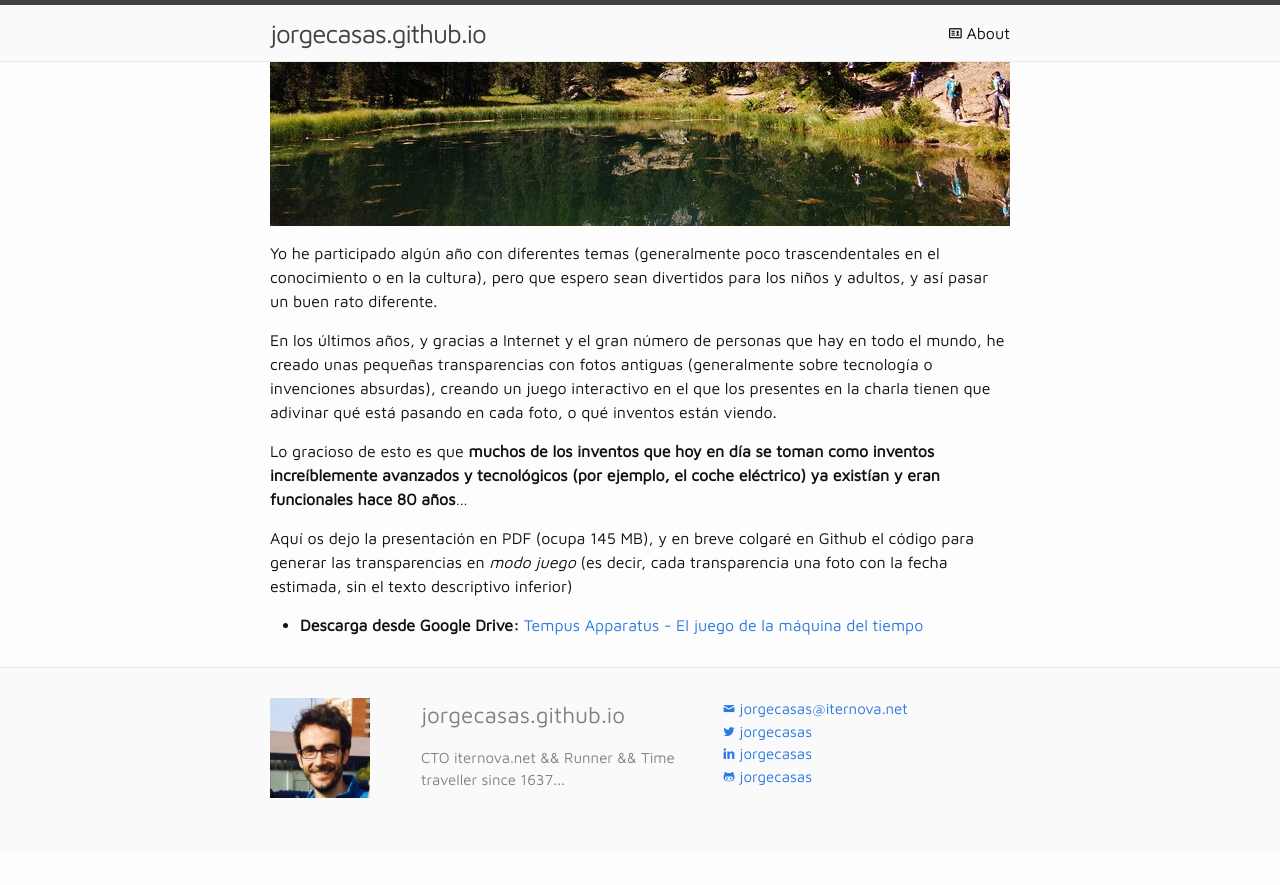
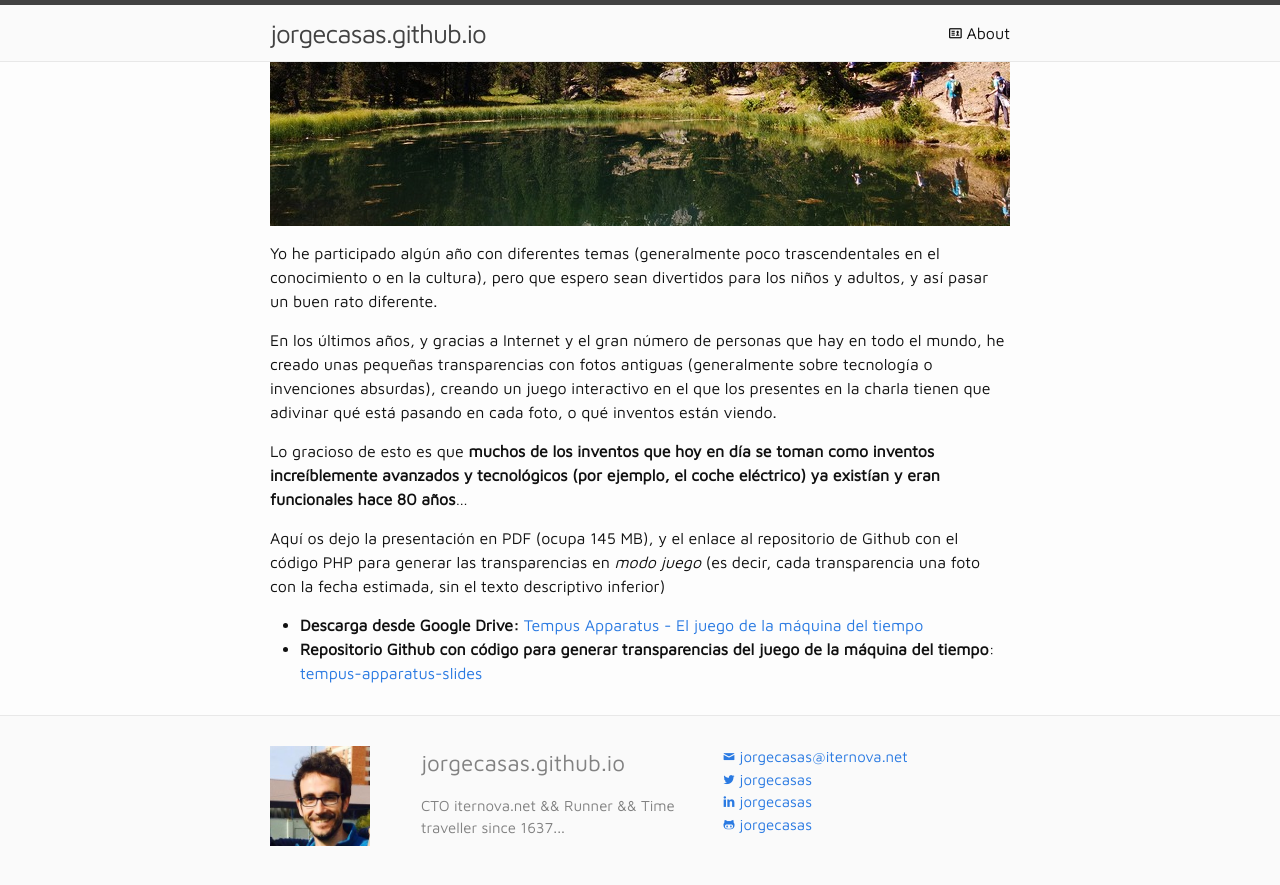
Before and after one commit to jorgecasas/jorgecasas.github.io, a Jekyll site: the page built from _posts/2016-08-22-tempus-apparatus-el-juego-de-la-maquina-del-tiempo.markdown, in a window 1280 px wide and 900 px high, scrolled down 559 px. Shown: the top 885 px of the window. Built offline with Jekyll 4.4.1, drawn with Linux system fonts in a browser that asks for light colours; comment, search, counter and statistics services are not loaded; before the commit the page ends 1411 px from its top, so only the background shows below that; some of the changed text lies outside the part shown.

Commit message:
Updated post Tempus Apparatus with Github link to source code

```diff
--- a/_posts/2016-08-22-tempus-apparatus-el-juego-de-la-maquina-del-tiempo.markdown
+++ b/_posts/2016-08-22-tempus-apparatus-el-juego-de-la-maquina-del-tiempo.markdown
@@ -19,6 +19,7 @@ En los últimos años, y gracias a Internet y el gran número de personas que ha
 
 Lo gracioso de esto es que **muchos de los inventos que hoy en día se toman como inventos increíblemente avanzados y tecnológicos (por ejemplo, el coche eléctrico) ya existían y eran funcionales hace 80 años**...
 
-Aquí os dejo la presentación en PDF (ocupa 145 MB), y en breve colgaré en Github el código para generar las transparencias en _modo juego_ (es decir, cada transparencia una foto con la fecha estimada, sin el texto descriptivo inferior)
+Aquí os dejo la presentación en PDF (ocupa 145 MB), y el enlace al repositorio de Github con el código PHP para generar las transparencias en _modo juego_ (es decir, cada transparencia una foto con la fecha estimada, sin el texto descriptivo inferior)
 
 * **Descarga desde Google Drive:** [Tempus Apparatus - El juego de la máquina del tiempo](https://drive.google.com/file/d/0B1RqYMUTyAZRQVYzRmlQeGlyNzA/view?usp=sharing)
+* **Repositorio Github con código para generar transparencias del juego de la máquina del tiempo**: [tempus-apparatus-slides](https://github.com/jorgecasas/tempus-apparatus-slides)
```
Also changed, not shown: other parts of _posts/2016-08-22-tempus-apparatus-el-juego-de-la-maquina-del-tiempo.markdown (+1 -1 lines).
